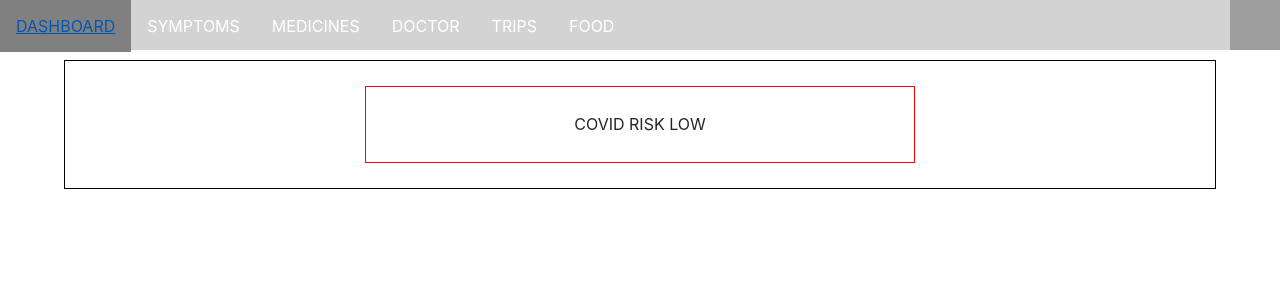
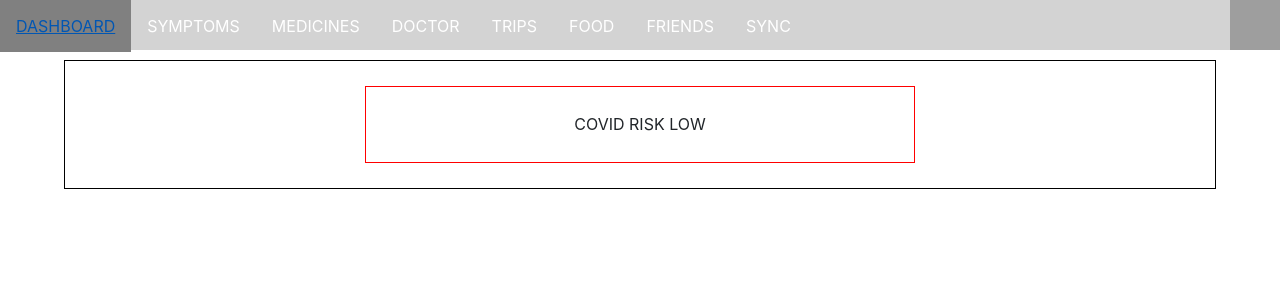
Before and after one commit to smithts/My-COVID-Dashboard, a Django app: page /dashboard/ in a window 1280 px wide. Shown: the top 300 px of the page. Run offline with Django 3.2, Linux system fonts and the light colour scheme; data that the repository does not hold is empty; grey boxes are pictures that could not be loaded.

Commit message:
Removed navigation for medicines page, since it was currently broken

```diff
--- a/mysite/dashboard/templates/nav_bar.html
+++ b/mysite/dashboard/templates/nav_bar.html
@@ -3,10 +3,12 @@
         <l>
             <li class="main_nav_option"><a href="{% url 'dashboard:index' %}">DASHBOARD</a></li>
             <li class="main_nav_option"><a href="#">SYMPTOMS</a></li>
-            <li class="main_nav_option"><a href="{% url 'dashboard:medicine_view' %}">MEDICINES</a></li>
+            <li class="main_nav_option"><a href="#">MEDICINES</a></li>
             <li class="main_nav_option"><a href="#">DOCTOR</a></li>
             <li class="main_nav_option"><a href="#">TRIPS</a></li>
             <li class="main_nav_option"><a href="{% url 'dashboard:food_view' %}">FOOD</a></li>
+            <li class="main_nav_option"><a href="#">FRIENDS</a></li>
+            <li class="main_nav_option"><a href="#">SYNC</a></li>
             <a id="profile_icon" href="#"><img src="https://cdn2.iconfinder.com/data/icons/business-part-2/64/_Personal_Account_Button-512.png"></a>
         </l>
     </nav>
--- a/mysite/dashboard/urls.py
+++ b/mysite/dashboard/urls.py
@@ -13,6 +13,6 @@ urlpatterns = [
     path('food/<int:id>/', views.detail_food, name='detail'),
     # ex: /food/add/
     path('food/add', views.add_food, name='add'),
-    path('success', views.success, name='success'),
-    path('medicines/', views.view_medicine, name="medicine_view")
+    path('success', views.success, name='success')
+    #path('medicines/', views.view_medicine, name="medicine_view")
 ]
```
